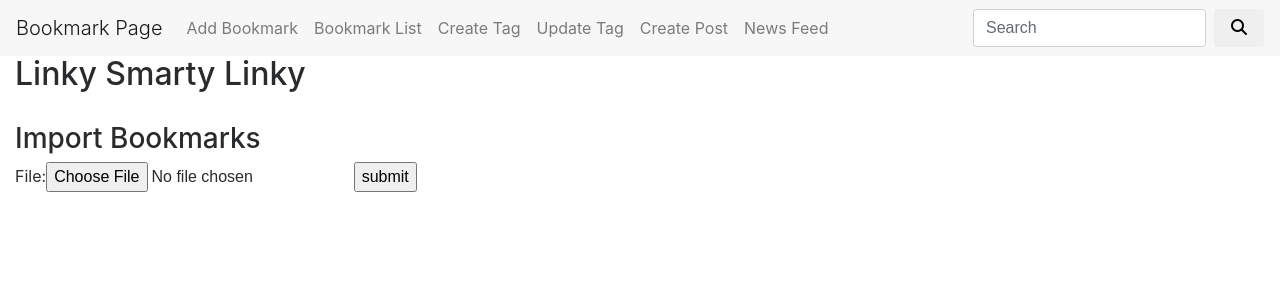
After one commit to rmedinahu/link-smark-py, a Django app: page /bookmark/import/ in a window 1280 px wide. The commit adds this page. Shown: the top 300 px of the page. Run offline with Django 3.2, Linux system fonts and the light colour scheme; some libraries are stand-ins or nearby versions.

Commit message:
Added all my changes

```diff
--- a/link_smark/urls.py
+++ b/link_smark/urls.py
@@ -16,7 +16,7 @@ Including another URLconf
 from django.conf.urls import url
 from django.contrib import admin
 
-from link_smark_app.views import HomeView, UpdateB, BookmarkDetail, AddBookmark,TaggedBookmark, AddTag, BookmarkList, ViewTag, ListTag, UpdateTag, TagUpdate, DetailTagView, BookmarkPostComment, PostView, NewsFeed, BookmarkPost
+from link_smark_app.views import HomeView, UpdateB, BookmarkDetail, AddBookmark,TaggedBookmark, AddTag, BookmarkList, ViewTag, ListTag, UpdateTag, TagUpdate, DetailTagView, BookmarkPostComment, PostView, NewsFeed, BookmarkPost, importHTMLasbookmarks
 
 urlpatterns = [
     url(r'^$', HomeView.as_view(), name='home'),
@@ -37,7 +37,6 @@ urlpatterns = [
     url(r'^post/$', BookmarkPostComment.as_view(), name='post'),
     url(r'^post_view/(?P<pk>\d+)/$', PostView.as_view(), name='post_view'),
     url(r'^news_feed/', NewsFeed.as_view(), name='news_feed'),
-    #url(r'^bookmark_post', BookmarkPost.as_view(), name='bookmark_post'),
-    #url(r'^/bookmark/tagged/$', TaggedBookmark.as_view(), name='_bookmark_view')
+    url(r'^bookmark/import/', importHTMLasbookmarks.as_view(), name='bookmark_import'),
 
 ]
--- a/link_smark_app/templates/bookmark.html
+++ b/link_smark_app/templates/bookmark.html
@@ -16,6 +16,7 @@
         {{ form.as_table }}
         <input type="submit" class="btn btn-success" value="Create Bookmark" />
     </form>
+    <a href="{% url 'bookmark_import' %}" class="btn btn-link"><i class="fa fa-upload"></i></a>
 </div>
 
 <br>
--- /dev/null
+++ b/link_smark_app/templates/bookmark_import.html
@@ -0,0 +1,21 @@
+<!-- bookmark.html -->
+{% extends "base.html" %}
+
+{% block header_row %}
+<div class="col-md-12">
+    <h2>Linky Smarty Linky</h2>
+    </br>
+</div>
+{% endblock header_row %}
+
+{% block content_row %}
+    <div class="col-md-12"><h3>Import Bookmarks</h3></div>
+
+<div class="col-md-12">
+   <form id="uploadbanner" enctype="multipart/form-data" method="post" action=".">{% csrf_token %}
+{{form}}
+   <input type="submit" value="submit" />
+</form>
+</div>
+
+{% endblock content_row %}
--- a/link_smark_app/views.py
+++ b/link_smark_app/views.py
@@ -1,11 +1,19 @@
 # -*- coding: utf-8 -*-
 from __future__ import unicode_literals
 
+from django import forms
+
 from django.shortcuts import render
 
-from django.views.generic import TemplateView, DetailView, ListView, UpdateView, CreateView
+from django.views.generic import TemplateView, DetailView, ListView, UpdateView, CreateView, FormView
 
 from .models import Bookmarks, Tag, TaggedBookmark, Posts
+
+from .htmlparser import MyHTMLParser
+
+class UploadFileForm(forms.Form):
+    file = forms.FileField()
+
 class HomeView(TemplateView):
     template_name='home.html'
 
@@ -91,3 +99,19 @@ class BookmarkPost(CreateView):
 
     def get_success_url(self):
         return reverse('bookmark_post')
+class importHTMLasbookmarks (FormView):
+    template_name = 'bookmark_import.html'
+    form_class = UploadFileForm
+    success_url = "/bookmark/list/"
+    def form_valid(self, form):
+        file = self.request.FILES['file']
+        m = MyHTMLParser()
+        line = str(file.read())
+        print(line)
+        m.feed(line)
+        name = m.namez()
+        attr = m.attrits()
+        for i in range(len(name)):
+            newbk = Bookmarks(title = name[i], web_url = attr[i])
+            newbk.save()
+        return super(importHTMLasbookmarks, self).form_valid(form)
```
Also changed, not shown: link_smark_app/htmlparser.py (added, +23 -0 lines).
